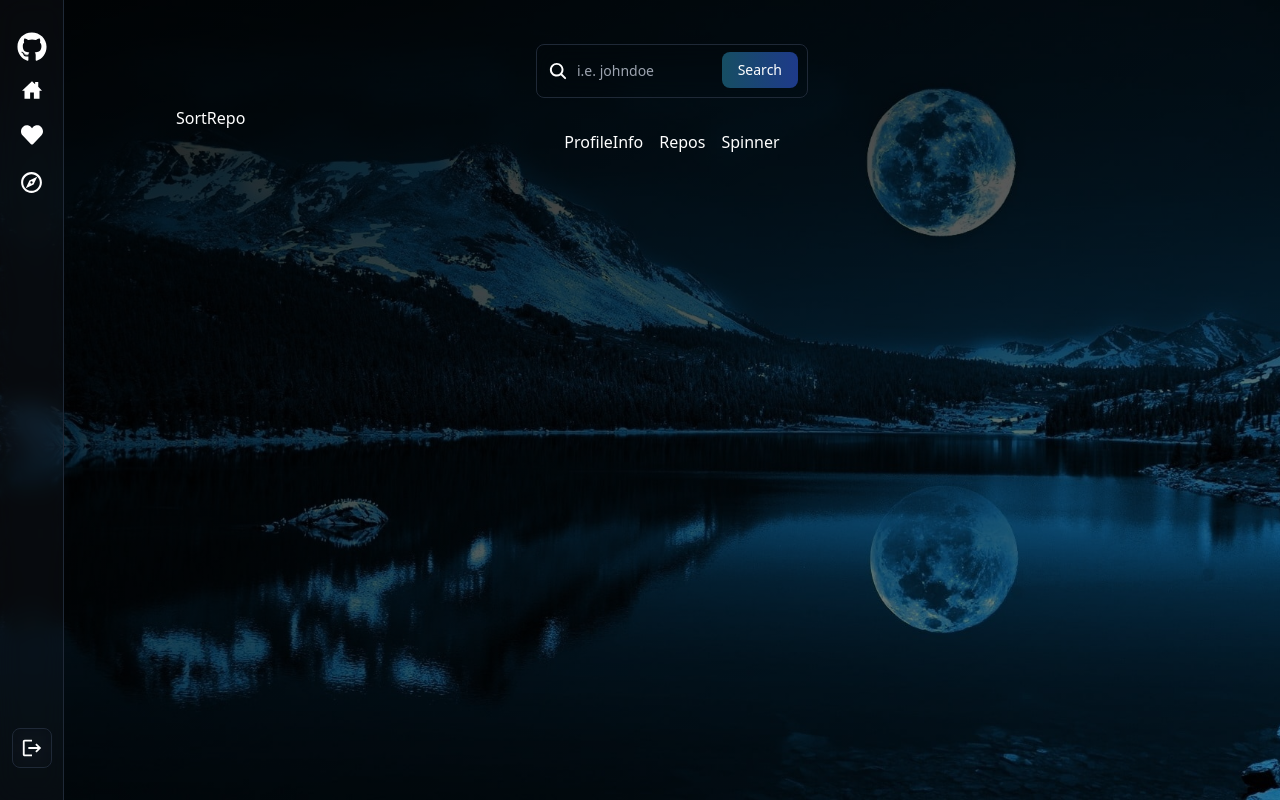
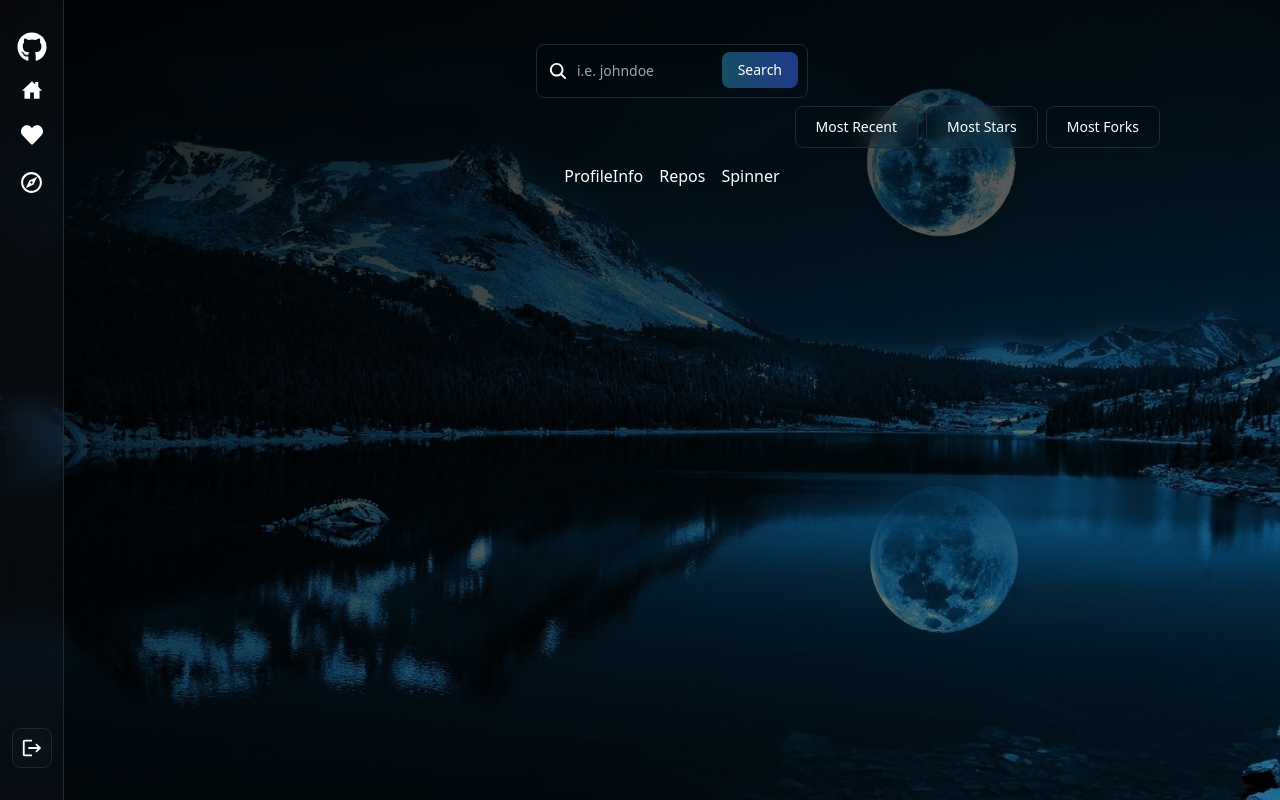
Before and after one commit to HirenGajjar/repo-search-app, a React (Vite) app in the folder Frontend/: page / in a window 1280 px wide. Built offline with nearby package versions, Linux system fonts and the light colour scheme.

Commit message:
Add sort Repo buttons component

```diff
--- a/Frontend/src/Components/SortRepos.jsx
+++ b/Frontend/src/Components/SortRepos.jsx
@@ -1,7 +1,26 @@
-import React from "react";
-
-function SortRepos() {
-  return <div>SortRepo</div>;
-}
+const SortRepos = () => {
+  return (
+    <div className="mb-2 flex justify-center lg:justify-end">
+      <button
+        type="button"
+        className={`py-2.5 px-5 me-2 mb-2 text-xs sm:text-sm font-medium focus:outline-none rounded-lg bg-glass`}
+      >
+        Most Recent
+      </button>
+      <button
+        type="button"
+        className={`py-2.5 px-5 me-2 mb-2  text-xs sm:text-sm font-medium focus:outline-none rounded-lg bg-glass`}
+      >
+        Most Stars
+      </button>
+      <button
+        type="button"
+        className={`py-2.5 px-5 me-2 mb-2  text-xs sm:text-sm font-medium focus:outline-none rounded-lg bg-glass`}
+      >
+        Most Forks
+      </button>
+    </div>
+  );
+};
 
 export default SortRepos;
```
